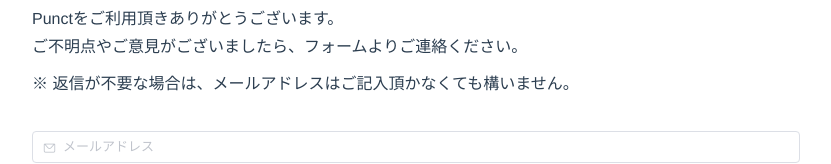
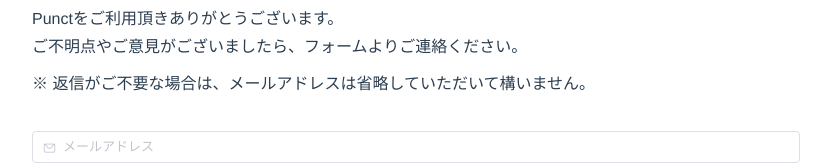
Before and after one commit to K-kind/Punct, a Vue app in the folder frontend/: page /contact in a window 1280 px wide. Shown: the part 132-296 px from the top of the page, without its empty margins (224-1055 px from the left). Built offline with nearby package versions, Linux system fonts and the light colour scheme; no server answers.

Commit message:
[Update] text about email

```diff
--- a/frontend/src/views/Contact.vue
+++ b/frontend/src/views/Contact.vue
@@ -8,7 +8,7 @@
           ご不明点やご意見がございましたら、フォームよりご連絡ください。
         </p>
         <p>
-          ※ 返信が不要な場合は、メールアドレスはご記入頂かなくても構いません。
+          ※ 返信がご不要な場合は、メールアドレスは省略していただいて構いません。
         </p>
       </div>
       <validation-observer v-slot="{ handleSubmit }" tag="div">
```
